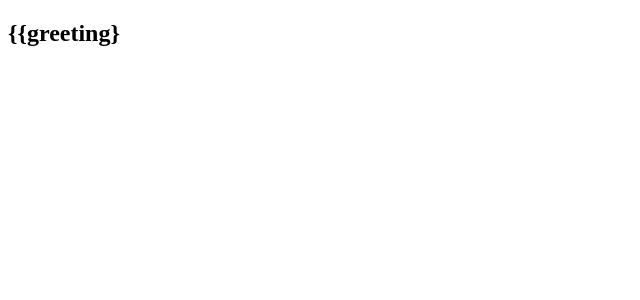
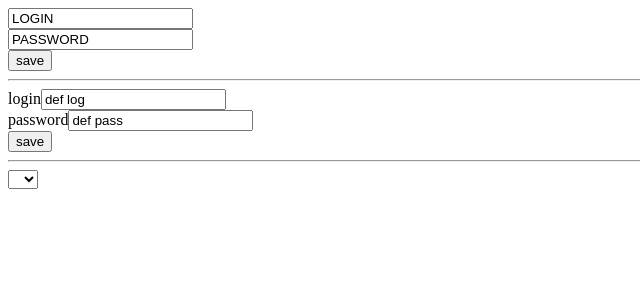
Before and after one commit to Cozack/angular, an Angular app: page / in a window 1280 px wide. Shown: the top 300 px of the page, without its empty margins (0-640 px from the left). Built offline with nearby package versions, Linux system fonts and the light colour scheme.

Commit message:
lection 5 forms

```diff
--- a/src/app/app.component.html
+++ b/src/app/app.component.html
@@ -1 +1,5 @@
-<h2>{{greeting}</h2>
+<app-template-driven-form></app-template-driven-form>
+<hr>
+<app-reactive-form></app-reactive-form>
+<hr>
+<app-select-form></app-select-form>
--- /dev/null
+++ b/src/app/reactive-form/reactive-form.component.html
@@ -0,0 +1,16 @@
+<form [formGroup]="myFormGroup" (ngSubmit)="save()">
+  <div>
+    <label>login</label>
+    <input type="text" [formControl]="loginControl">
+    <div *ngIf="!loginControl.valid">
+      error!!
+      required length --{{loginControl?.errors?.minlength.requiredLength}}
+       but actual is -- {{loginControl?.errors?.minlength.actualLength}}
+    </div>
+  </div>
+  <div>
+    <label>password</label>
+    <input type="text" formControlName="password">
+  </div>
+  <button [disabled]="!myFormGroup.valid">save</button>
+</form>
--- /dev/null
+++ b/src/app/reactive-form/reactive-form.component.ts
@@ -0,0 +1,33 @@
+import {Component, OnInit} from '@angular/core';
+import {AbstractControl, FormControl, FormGroup, Validators} from "@angular/forms";
+
+@Component({
+  selector: 'app-reactive-form',
+  templateUrl: './reactive-form.component.html',
+  styleUrls: ['./reactive-form.component.css']
+})
+export class ReactiveFormComponent implements OnInit {
+  loginControl = new FormControl('def log',[Validators.minLength(2),this.customValidator])
+
+  myFormGroup: FormGroup = new FormGroup({
+    login: this.loginControl,
+    password: new FormControl('def pass')
+  })
+
+  constructor() {
+  }
+
+  ngOnInit(): void {
+  }
+
+  save() {
+    console.log(this.myFormGroup)
+  }
+  customValidator(control:AbstractControl){
+    console.log(control)
+    if (control.value.includes('fuck')){
+      return {fuckPresent:true}
+    }
+    return null
+  }
+}
--- /dev/null
+++ b/src/app/select-form/select-form.component.html
@@ -0,0 +1,8 @@
+<form [formGroup]="myForm" (change)="save()">
+  <select [formControlName]="'id'">
+    <option value="1">1</option>
+    <option value="2">2</option>
+    <option value="3">3</option>
+    <option value="4">4</option>
+  </select>
+</form>
--- /dev/null
+++ b/src/app/select-form/select-form.component.ts
@@ -0,0 +1,21 @@
+import { Component, OnInit } from '@angular/core';
+import {FormControl, FormGroup} from "@angular/forms";
+
+@Component({
+  selector: 'app-select-form',
+  templateUrl: './select-form.component.html',
+  styleUrls: ['./select-form.component.css']
+})
+export class SelectFormComponent implements OnInit {
+myForm = new FormGroup({
+  id:new FormControl(0)
+});
+  constructor() { }
+
+  ngOnInit(): void {
+  }
+
+  save() {
+    console.log(this.myForm.controls.id.value)
+  }
+}
--- /dev/null
+++ b/src/app/template-driven-form/template-driven-form.component.html
@@ -0,0 +1,7 @@
+<form #myForm='ngForm' (ngSubmit)="submit(myForm)">
+  <div><input #lgn='ngModel' required type="text" name="login" [(ngModel)]="user.login"></div>
+  <div *ngIf="!lgn.valid">login not valid</div>
+  <div><input #psw='ngModel' [required]='true' type="text" name="password" [(ngModel)]="user.password"></div>
+  <div *ngIf="!psw.valid">pass not valid</div>
+  <button [disabled]="!myForm.valid">save</button>
+</form>
--- /dev/null
+++ b/src/app/template-driven-form/template-driven-form.component.ts
@@ -0,0 +1,24 @@
+import { Component, OnInit } from '@angular/core';
+import {NgForm, NgModel} from "@angular/forms";
+
+@Component({
+  selector: 'app-template-driven-form',
+  templateUrl: './template-driven-form.component.html',
+  styleUrls: ['./template-driven-form.component.css']
+})
+export class TemplateDrivenFormComponent implements OnInit {
+
+  user ={login:'LOGIN',password:'PASSWORD'}
+  constructor() { }
+
+  ngOnInit(): void {
+  }
+
+  submit(myForm: NgForm) {
+    // console.log(myForm.login.value)
+    // console.log(myForm.password.value)
+    // console.log(this.user)
+    console.log(myForm)
+  }
+
+}
```
Also changed, not shown: src/app/app.module.ts (+11 -2 lines), src/app/reactive-form/reactive-form.component.css (added), src/app/select-form/select-form.component.css (added), src/app/template-driven-form/template-driven-form.component.css (added), 2 other files (tests, documents, lock files or other folders).
